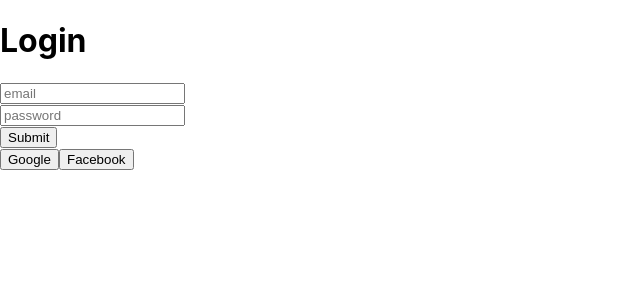
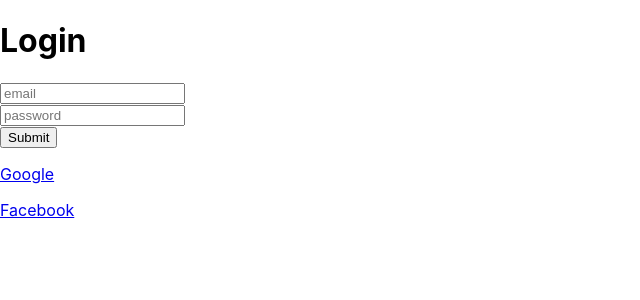
Before and after one commit to HuangStanley050/studious-fortnight, a React (Create React App) app in the folder client/: page / in a window 1280 px wide. Shown: the top 300 px of the page, without its empty margins (0-640 px from the left). Built offline with nearby package versions, Linux system fonts and the light colour scheme.

Commit message:
added login form

```diff
--- a/client/src/components/LoginForm.js
+++ b/client/src/components/LoginForm.js
@@ -10,7 +10,7 @@ const Form = (props) => {
 
     axios.post(`/auth/local/login`, data).then((response) => {
       console.log(response.data);
-      props.history.push('/');
+      // props.history.push('/');
     });
   };
 
@@ -25,8 +25,8 @@ const Form = (props) => {
       <br />
       <input type="submit" />
       <br />
-      <a href="/auth/google"><button> Google </button></a>
-      <a href="/auth/facebook"><button> Facebook </button></a>
+      <a href="/auth/google"><p> Google </p></a>
+      <a href="/auth/facebook"><p> Facebook </p></a>
     </form>
   )
 };
--- a/client/src/setupProxy.js
+++ b/client/src/setupProxy.js
@@ -2,6 +2,7 @@ const proxy = require("http-proxy-middleware");
 
 module.exports = function(app) {
   app.use(proxy("/auth/google", { target: "http://localhost:8000" }));
+  app.use(proxy("/auth/local/login",{target:"http://localhost:8000"}));
   app.use(proxy("/auth/facebook", { target: "http://localhost:8000" }));
   app.use(proxy("/api/**", { target: "http://localhost:8000" }));
 };
```
Also changed, not shown: 1 other file (tests, documents, lock files or other folders).
